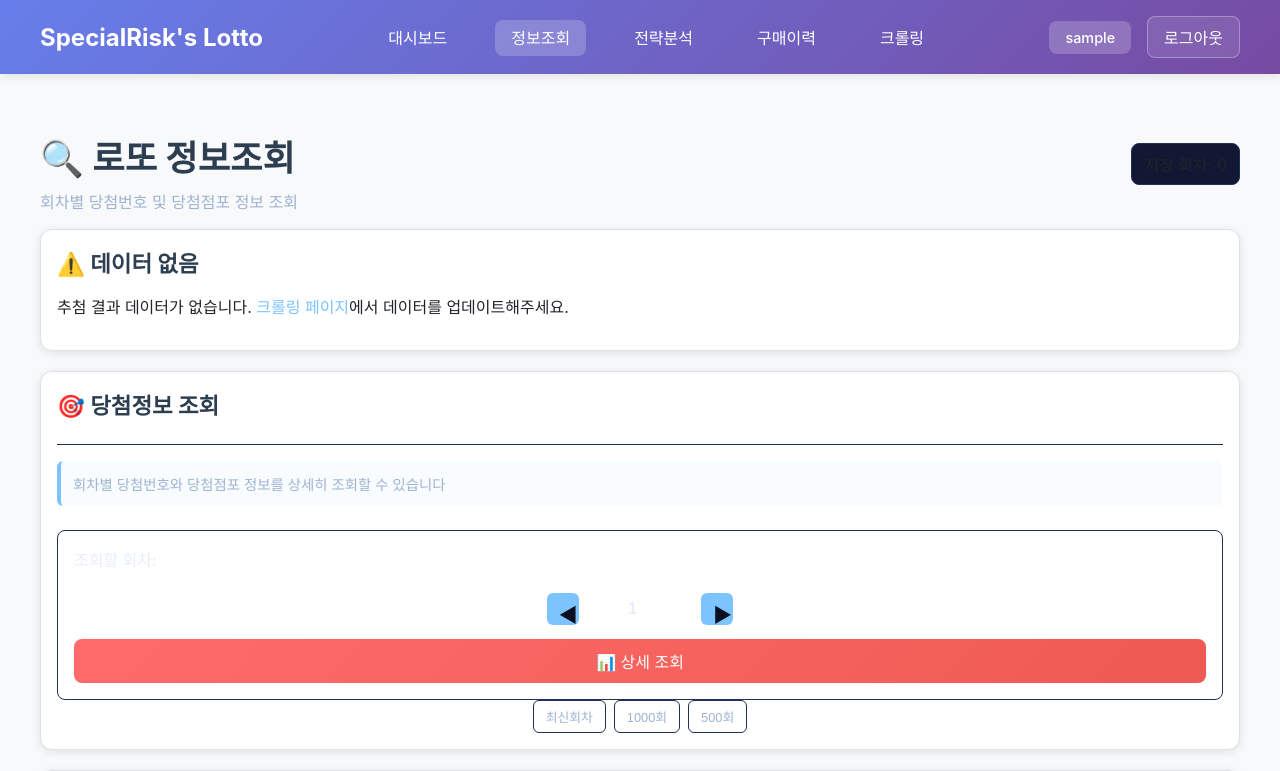
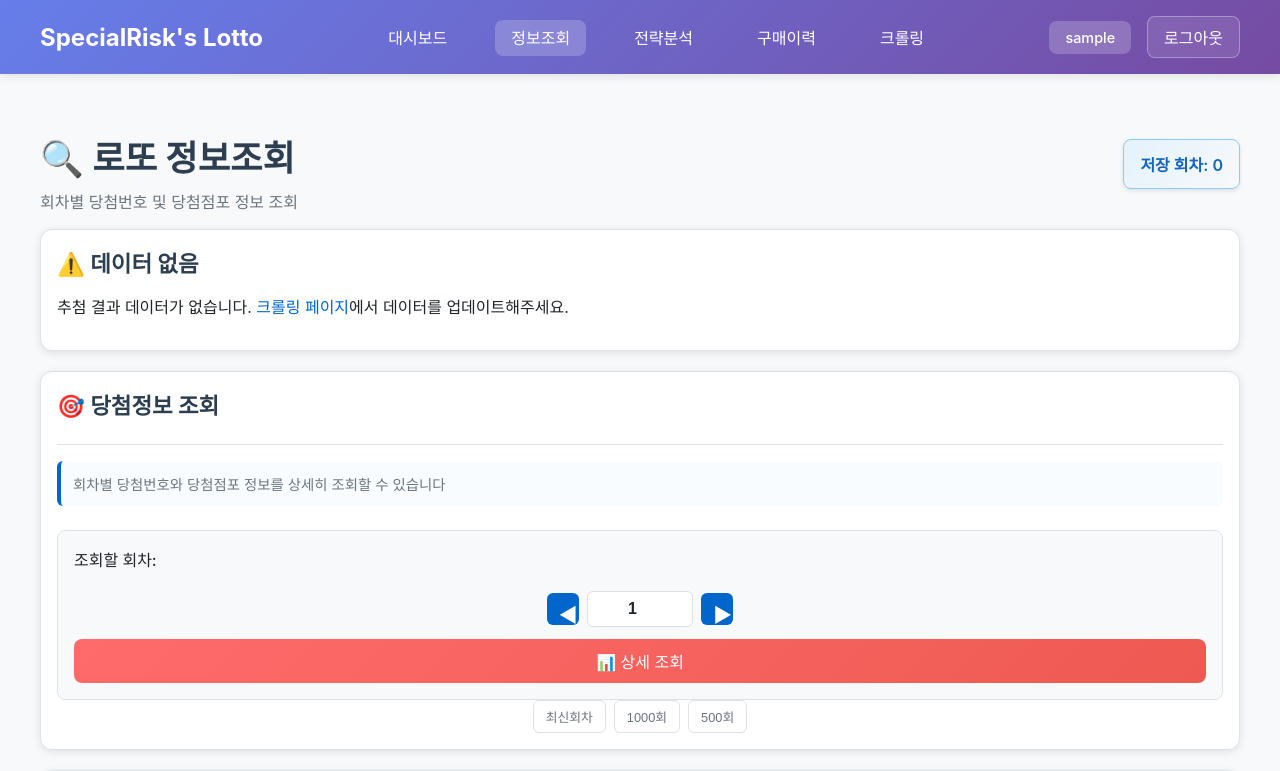
Before and after one commit to HyunjoonKwak/lotto_manager_web, a Flask app: page /info in a window 1280 px wide. Shown: the top 771 px of the page. Run offline with Flask 3, Linux system fonts and the light colour scheme; the visitor is signed in with stand-in values (Sample User, id 1); data that the repository does not hold is empty.

Commit message:
style 가독성 개선

```diff
--- a/flask_starter/app/static/style.css
+++ b/flask_starter/app/static/style.css
@@ -1,11 +1,11 @@
 :root {
-  --bg: #0b1020;
-  --fg: #e6eefc;
-  --acc: #7cc4ff;
-  --muted: #9fb3d1;
-  --card: #121833;
-  --card-border: #223055;
-  --table-stripe: rgba(255,255,255,0.03);
+  --bg: #f8f9fa;
+  --fg: #212529;
+  --acc: #0066cc;
+  --muted: #6c757d;
+  --card: #ffffff;
+  --card-border: #dee2e6;
+  --table-stripe: rgba(0,0,0,0.05);
 }
 
 html, body {
@@ -56,14 +56,23 @@ code { background: rgba(255,255,255,0.06); padding: 2px 6px; border-radius: 6px;
 }
 
 .card {
-  background: linear-gradient(180deg, rgba(255,255,255,0.02), rgba(255,255,255,0.01));
+  background: var(--card);
   border: 1px solid var(--card-border);
   border-radius: 12px;
   padding: 16px;
+  box-shadow: 0 2px 8px rgba(0,0,0,0.1);
 }
 
 .stats { display: flex; gap: 12px; flex-wrap: wrap; }
-.stat { background: var(--card); border: 1px solid var(--card-border); padding: 8px 12px; border-radius: 8px; }
+.stat {
+  background: linear-gradient(135deg, #e3f2fd 0%, #f8f9fa 100%);
+  border: 1px solid #90caf9;
+  color: #1565c0;
+  font-weight: 600;
+  padding: 12px 16px;
+  border-radius: 8px;
+  box-shadow: 0 2px 4px rgba(0,0,0,0.1);
+}
 
 /* Tables */
 table { width: 100%; border-collapse: collapse; font-size: 0.95rem; }
@@ -80,35 +89,45 @@ input[type="text"], input[type="number"] {
   padding: 8px 10px;
   border-radius: 8px;
 }
+input[type="text"]:focus, input[type="number"]:focus {
+  border-color: var(--acc);
+  box-shadow: 0 0 0 2px rgba(0, 102, 204, 0.2);
+  outline: none;
+}
 button {
   background: var(--acc);
-  color: #051023;
+  color: white;
   border: none;
   padding: 8px 12px;
   border-radius: 8px;
   cursor: pointer;
+  font-weight: 500;
 }
-button:hover { filter: brightness(1.05); }
+button:hover {
+  background: #0056b3;
+  transform: translateY(-1px);
+  box-shadow: 0 2px 4px rgba(0,0,0,0.1);
+}
 
 /* Special Card Types */
 .highlight-card {
-  background: linear-gradient(135deg, rgba(124, 196, 255, 0.08), rgba(124, 196, 255, 0.02));
-  border: 1px solid rgba(124, 196, 255, 0.2);
+  background: linear-gradient(135deg, #e3f2fd 0%, #f8f9fa 100%);
+  border: 1px solid #90caf9;
 }
 
 .error-card {
-  background: linear-gradient(135deg, rgba(255, 107, 107, 0.06), rgba(255, 107, 107, 0.02));
-  border: 1px solid rgba(255, 107, 107, 0.2);
+  background: linear-gradient(135deg, #ffebee 0%, #f8f9fa 100%);
+  border: 1px solid #ef9a9a;
 }
 
 .actions-card {
-  background: linear-gradient(135deg, rgba(255, 255, 255, 0.04), rgba(255, 255, 255, 0.01));
+  background: var(--card);
   border: 1px solid var(--card-border);
 }
 
 .shops-header-card {
-  background: linear-gradient(135deg, rgba(255, 215, 0, 0.06), rgba(255, 215, 0, 0.02));
-  border: 1px solid rgba(255, 215, 0, 0.2);
+  background: linear-gradient(135deg, #fff8e1 0%, #f8f9fa 100%);
+  border: 1px solid #ffcc02;
 }
 
 /* Draw Result Styling */
@@ -287,7 +308,7 @@ button:hover { filter: brightness(1.05); }
   flex-direction: column;
   gap: 12px;
   padding: 16px;
-  background: rgba(255, 255, 255, 0.02);
+  background: #f8f9fa;
   border-radius: 8px;
   border: 1px solid var(--card-border);
 }
@@ -306,8 +327,8 @@ button:hover { filter: brightness(1.05); }
 }
 
 .round-number-input {
-  background: rgba(255, 255, 255, 0.1);
-  border: 2px solid rgba(255, 255, 255, 0.2);
+  background: white;
+  border: 2px solid #e0e0e0;
   border-radius: 8px;
   padding: 12px 16px;
   color: var(--fg);
@@ -357,7 +378,7 @@ button:hover { filter: brightness(1.05); }
 
 .round-btn {
   background: var(--acc);
-  color: var(--bg);
+  color: white;
   border: none;
   border-radius: 6px;
   width: 32px;
@@ -374,8 +395,8 @@ button:hover { filter: brightness(1.05); }
 }
 
 #round-input {
-  background: rgba(255, 255, 255, 0.1);
-  border: 1px solid rgba(255, 255, 255, 0.2);
+  background: white;
+  border: 1px solid #e0e0e0;
   border-radius: 6px;
   padding: 8px 12px;
   color: var(--fg);
```
Also changed, not shown: other parts of flask_starter/app/static/style.css (+27 -24 lines).
